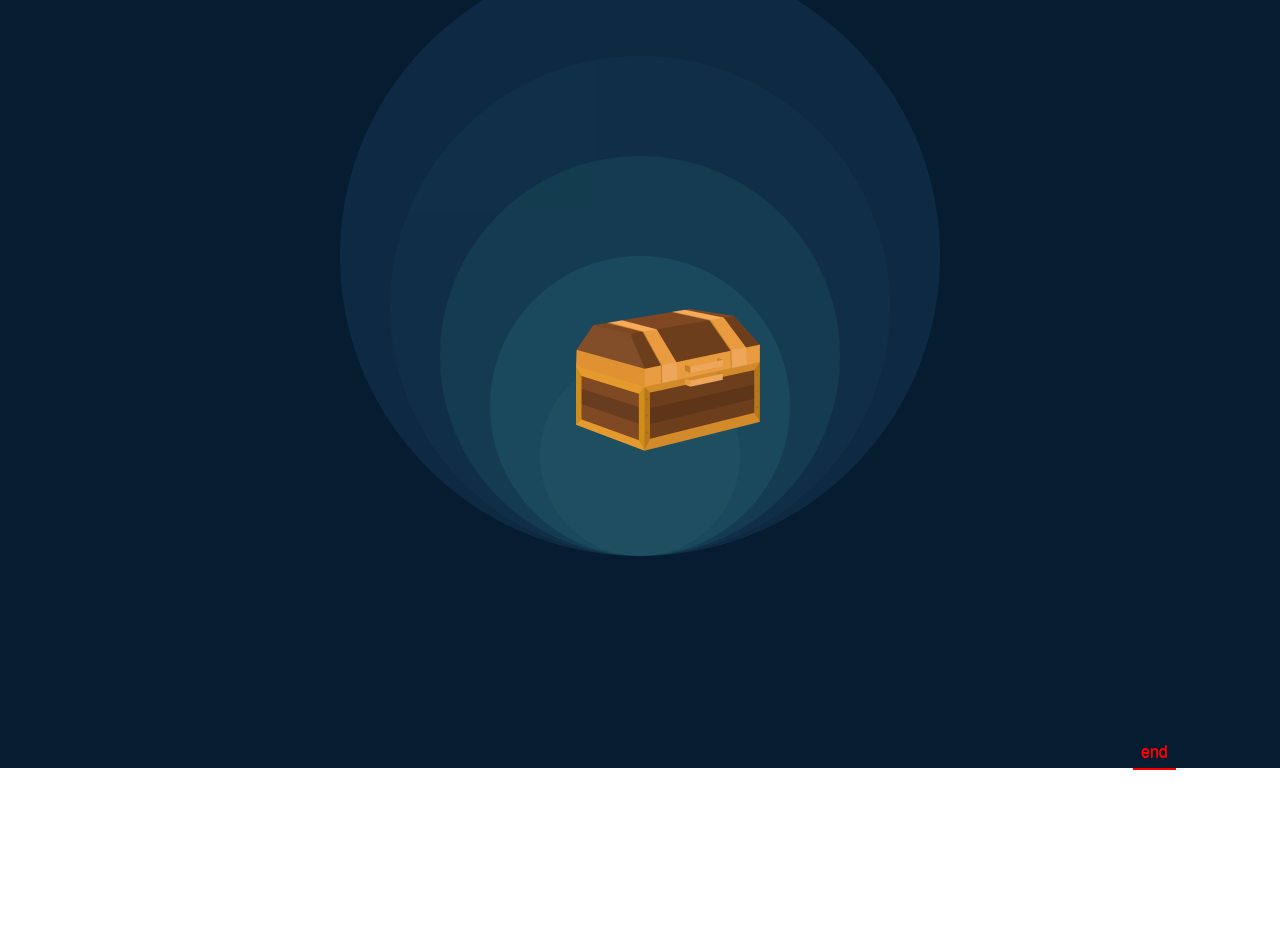
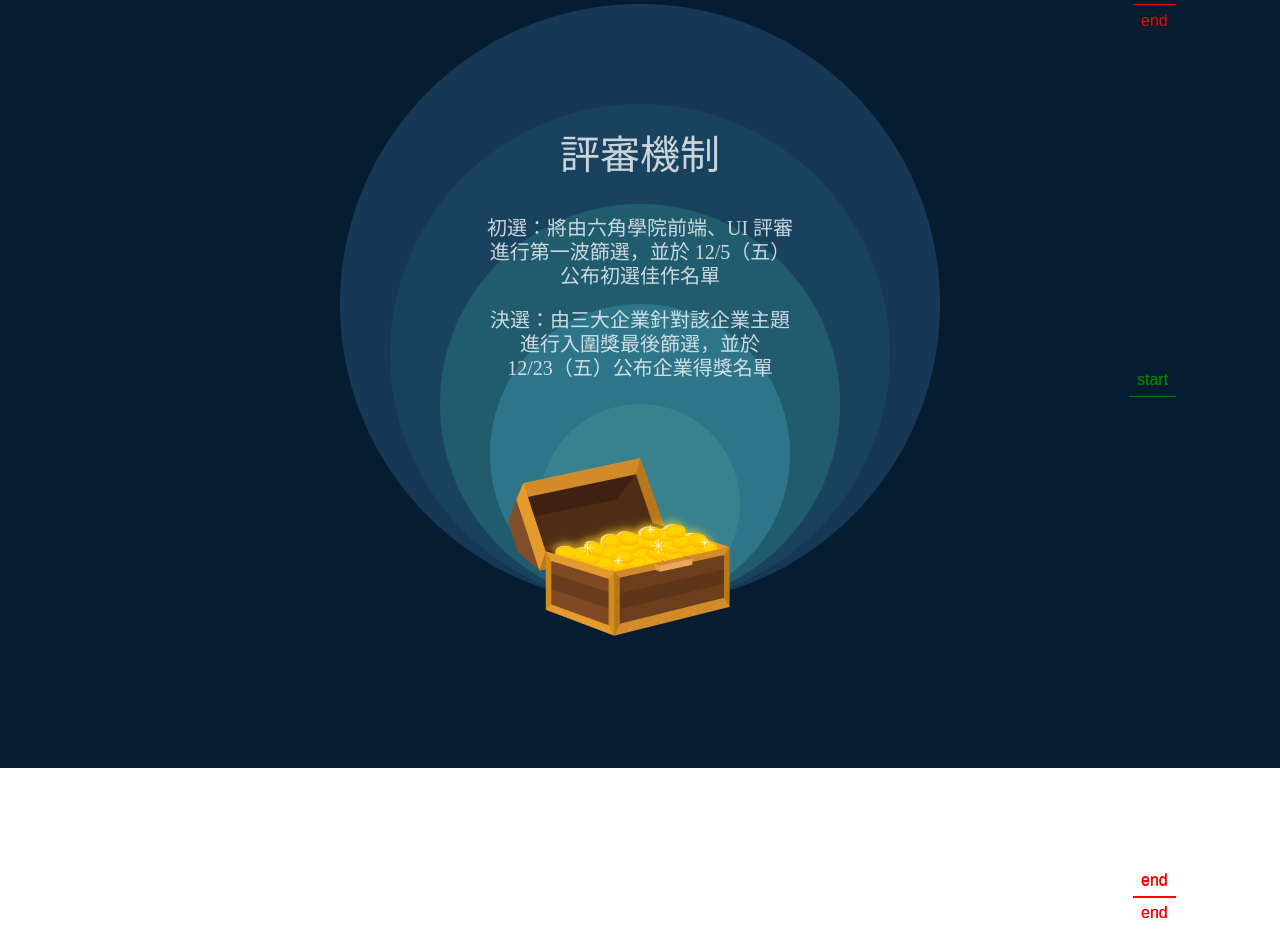
Before and after one commit to f2e4th/week1, a Vue app: page / in a window 1280 px wide. Shown: the part 1280-2209 px from the top of the page. Before the commit the page ends 2050 px from the top, so only its background shows below. Built offline with nearby package versions, Linux system fonts and the light colour scheme.

Commit message:
feat:add treasure animation

```diff
--- a/src/assets/scss/components/awardDesign.scss
+++ b/src/assets/scss/components/awardDesign.scss
@@ -2,14 +2,30 @@
     background: #061C31;
     height: 1024px;
     z-index: 0;
-    .treasure{
-        margin-top: 150px;
-        transition-delay:3s;
+    .treasure_all{
+        background-repeat: no-repeat;
+        opacity: 1;
+        background-image: url('../../../../src/assets/images/treasure_close.png');
+        width: 300px;
+        height: 500px;
+        position: absolute;
+        margin-top: 780px;
     }
-    // .treasure_half{
-    //     visibility:hidden;
-    // }
-    // .treasure_open{
-    //     visibility: hidden;
-    // }
+    .text-content{
+        position: absolute;
+    }
+    .text-content-inner{
+        font-family: 'Noto Sans TC';
+        font-style: normal;
+        font-weight: 500;
+        font-size: 20px;
+    }
+    .text-content-title{
+        font-size: 40px;
+        font-family: 'Noto Sans TC';
+        font-style: normal;
+        font-weight: 500;
+        line-height: 3rem;
+    }
+
 }
--- a/src/components/awardDesign.vue
+++ b/src/components/awardDesign.vue
@@ -1,10 +1,20 @@
 <template>
-    <div class="container_award w-full flex justify-center items-center">
-        <!-- <p class=" via-white text-7xl">test</p> -->
+    <div class="container_award w-full flex justify-center items-center flex-col">
+        <div class="text-white text-content-title text-section text-section-first">
+            區區修煉已經無法滿足了嗎？<br>
+            還有比賽等著你！
+        </div>
         <img class="ellipse" src="../assets/images/ellipse.png"/>
-        <img class="absolute treasure" src="../assets/images/treasure_close.png"/>
-        <img class="absolute treasure_half" src="../assets/images/treasure_halfopen.png"/>
-        <img class="absolute treasure_open" src="../assets/images/treasure_open.png"/>
+        <div class="text-white text-content text-section">
+            <div class="text-content-title mb-9">評審機制</div>
+            <div class="mb-5 text-content-inner">
+                初選：將由六角學院前端、UI 評審<br>進行第一波篩選，並於 12/5（五）<br>公布初選佳作名單
+            </div>
+            <div class="text-content-inner">
+                決選：由三大企業針對該企業主題<br>進行入圍獎最後篩選，並於<br>12/23（五）公布企業得獎名單
+            </div>
+        </div>
+        <div class="treasure_all"></div>
     </div>
 </template>
 
@@ -19,7 +29,6 @@ export default {
     gsap.registerPlugin(ScrollTrigger, TextPlugin);
 
     ScrollTrigger.create({
-	 //以作為觸發時機
       markers: true,
 
 	 //向下滾動進入start點時觸發callback
@@ -40,111 +49,58 @@ export default {
     });
 
     function hide() {
-        gsap.set('.treasure', { opacity: 1, visibility: "visible" });
-        gsap.set('.treasure_half', { opacity: 0, visibility: "hidden" });
-        gsap.set('.treasure_open', { opacity: 0, visibility: "hidden" });
-        gsap.set('.ellipse', { opacity: 0, visibility: "hidden" });
+        const tl = gsap.timeline({
+        scrollTrigger:{
+            trigger:'.text-section-first',
+            markers:true
+          }
+        })
+
+        gsap.set('.ellipse', { opacity: 0.3, visibility: "visible" });
+        tl.to('.treasure_all', 1, {backgroundImage:'url(../../../../src/assets/images/treasure_close.png)'
+        })
     }
 
-
-
     function animated(){
-    // gsap.fromTo('.treasure', {
-    //   x: 0,
-    //   y: 200,
-    //   opacity: 1,
-    //   visibility: 'visible',
-    // },
-    // {
-    //   x: 0,
-    //   y: 250,
-    //   rotation: 0,
-    //   duration: 5,
-    //   delay: 3,
-    //   opacity: 0,
-    //   visibility: 'hidden',
-    //   scrollTrigger: {
-    //     trigger: '.container_award',
-    //     // toggleActions: 'play pause resume reset',
-    //   },
-    // });
         gsap.fromTo('.ellipse', {
             opacity: 0.3,
             visibility: 'visible',
         },
         {
-      rotation: 0,
             duration: 4,
-      delay: 3,
-      opacity: 0.5,
+            delay: 1.5,
+            opacity: 1,
             visibility: 'visible',
-      ease: "expo",
             scrollTrigger: {
-        trigger: '.container_award',
-        // toggleActions: 'play pause resume reset',
+                trigger: '.treasure_all',
         },
     });
-    gsap.fromTo('.ellipse', {
-      opacity: 0.5,
+
+        gsap.fromTo('.text-section', {
+            opacity: 0.3,
             visibility: 'visible',
         },
         {
-      rotation: 0,
-      duration: 5,
-      delay: 3.5,
+            duration: 4,
+            delay: 1.5,
             opacity: 1,
             visibility: 'visible',
             scrollTrigger: {
-        trigger: '.container_award',
-        // toggleActions: 'play pause resume reset',
+                trigger: '.treasure_all',
             },
         });
 
+        const tl = gsap.timeline({
+            scrollTrigger:{
+                trigger:'.treasure_all',
+                markers:true
+            }
+        });
 
-    // gsap.fromTo('.treasure_half', {
-    //   opacity: 1,
-    //   x: 0,
-    //   y: 200,
-    //   visibility: 'hidden',
-    // },
-    // {
-    //   rotation: 0,
-    //   duration: 5,
-    //   x: 0,
-    //   y: 200,
-    //   delay: 4,
-    //   opacity: 1,
-    //   visibility: 'visible',
-    //   ease: "expo",
-    //   scrollTrigger: {
-    //     trigger: '.container_award',
-    //     // toggleActions: 'play pause resume reset',
-    //   },
-    // });
-
-
-    // gsap.to('.treasure_open', {
-    //   x: 0,
-    //   y: 200,
-    //   opacity: 0,
-    //   visibility: 'hidden',
-    // },
-    // {
-    //   x: 0,
-    //   y: 200,
-    //   duration: 5,
-    //   delay: 5,
-    //   opacity: 1,
-    //   visibility: 'visible',
-    //   scrollTrigger: {
-    //     trigger: '.container_award',
-    //     ease: "expo"
-
-    //     // toggleActions: 'play pause resume reset',
-    //   },
-    // });
+        tl.to('.treasure_all', 1, {backgroundImage:'url(../../../../src/assets/images/treasure_close.png)'
+        }).to('.treasure_all', 1.2, {backgroundImage:'url(../../../../src/assets/images/treasure_halfopen.png)'
+        }).to('.treasure_all', 1.5, {backgroundImage:'url(../../../../src/assets/images/treasure_open.png)'})
       }
-
 
     }
 }
--- a/src/components/breakQestion.vue
+++ b/src/components/breakQestion.vue
@@ -19,7 +19,6 @@ mounted(){
 
 
     ScrollTrigger.create({
-	 //以作為觸發時機
       markers: true,
 
 	 //向下滾動進入start點時觸發callback
@@ -57,7 +56,7 @@ mounted(){
       opacity: 1,
       visibility: 'visible',
       scrollTrigger: {
-        trigger: '.container_break',
+        trigger: '.breakquestion_bg',
         // toggleActions: 'play pause resume reset',
       },
     });
@@ -77,7 +76,7 @@ mounted(){
       opacity: 1,
       visibility: 'visible',
       scrollTrigger: {
-        trigger: '.container_break',
+        trigger: '.breakquestion_bg',
         // toggleActions: 'play pause resume reset',
       },
     });
@@ -97,7 +96,7 @@ mounted(){
       opacity: 1,
       visibility: 'visible',
       scrollTrigger: {
-        trigger: '.container_break',
+        trigger: '.breakquestion_bg',
         // toggleActions: 'play pause resume reset',
       },
     });
@@ -139,7 +138,7 @@ mounted(){
       opacity: 1,
       visibility: 'visible',
       scrollTrigger: {
-        trigger: '.container_break',
+        trigger: '.breakquestion_bg',
         // toggleActions: 'play pause resume reset',
       },
     });
@@ -158,7 +157,7 @@ mounted(){
       opacity: 1,
       visibility: 'visible',
       scrollTrigger: {
-        trigger: '.container_break',
+        trigger: '.breakquestion_bg',
         // toggleActions: 'play pause resume reset',
       },
     });
@@ -179,7 +178,7 @@ mounted(){
       opacity: 1,
       visibility: 'visible',
       scrollTrigger: {
-        trigger: '.container_break',
+        trigger: '.breakquestion_bg',
         // toggleActions: 'play pause resume reset',
       },
     });
@@ -199,7 +198,7 @@ mounted(){
       opacity: 1,
       visibility: 'visible',
       scrollTrigger: {
-        trigger: '.container_break',
+        trigger: '.breakquestion_bg',
         // toggleActions: 'play pause resume reset',
       },
     });
@@ -221,7 +220,7 @@ mounted(){
       opacity: 1,
       visibility: 'visible',
       scrollTrigger: {
-        trigger: '.container_break',
+        trigger: '.breakquestion_bg',
         // toggleActions: 'play pause resume reset',
       },
     });
@@ -241,7 +240,7 @@ mounted(){
       opacity: 1,
       visibility: 'visible',
       scrollTrigger: {
-        trigger: '.container_break',
+        trigger: '.breakquestion_bg',
         // toggleActions: 'play pause resume reset',
       },
     });
```
Also changed, not shown: src/assets/images/treasure_open.png. Lines whose indentation alone changed are shown as unchanged.
